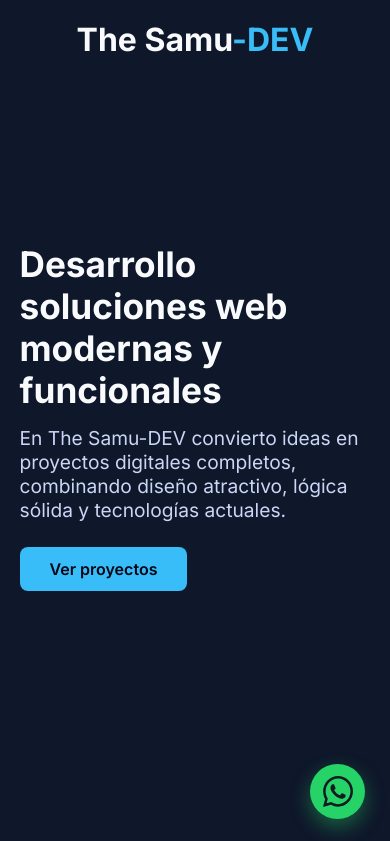
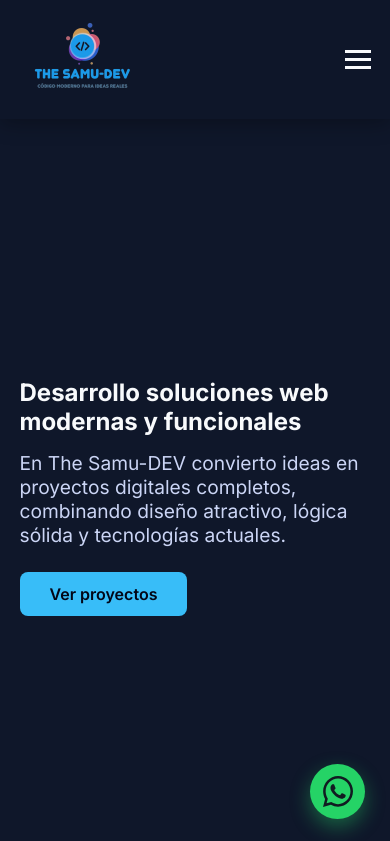
Before and after one commit to samueelito/thesamu-dev, a plain HTML site: page index.html in a window 390 px wide. Shown: the top 841 px of the page. Drawn offline with Linux system fonts and the light colour scheme.

Commit message:
Add files via upload

```diff
--- a/assets/css/styles.css
+++ b/assets/css/styles.css
@@ -22,6 +22,7 @@ body {
 
 .header {
     padding: 20px 0;
+    transition: box-shadow 0.3s ease, background 0.3s ease;
 }
 
 .header .container {
@@ -30,8 +31,19 @@ body {
     align-items: center;
 }
 
-.logo span {
-    color: #38bdf8;
+.logo img {
+    height: 75px;
+    width: auto;
+    transition: transform 0.3s ease, filter 0.3s ease;
+}
+
+.logo img:hover {
+    transform: scale(1.08);
+    filter: drop-shadow(0 6px 12px rgba(56, 189, 248, 0.6));
+}
+
+.logo-animate {
+    animation-delay: 0.3s;
 }
 
 nav a {
@@ -44,6 +56,7 @@ nav a {
     min-height: 80vh;
     display: flex;
     align-items: center;
+    padding-top: 80px;
 }
 
 .hero h2 {
@@ -139,21 +152,29 @@ nav a {
 
 @media (max-width: 768px) {
 
+    .menu-toggle {
+        display: block;
+    }
+
     .header .container {
+        flex-direction: row;
+    }
+
+    .nav {
+        position: absolute;
+        top: 90px;
+        right: 20px;
+        background: #020617;
+        border-radius: 12px;
+        padding: 20px;
+        display: none;
         flex-direction: column;
         gap: 15px;
+        box-shadow: 0 10px 30px rgba(0,0,0,0.4);
     }
 
-    nav {
-        display: none;
-    }
-
-    .hero h2 {
-        font-size: 2.2rem;
-    }
-
-    .cards {
-        flex-direction: column;
+    .nav.active {
+        display: flex;
     }
 }
 
@@ -193,3 +214,70 @@ nav a {
 .whatsapp-btn:hover {
     transform: scale(1.1);
 }
+
+.logo-animate {
+    opacity: 0;
+    transform: translateY(-15px);
+    animation: logoFade 1s ease forwards;
+}
+
+@keyframes logoFade {
+    to {
+        opacity: 1;
+        transform: translateY(0);
+    }
+}
+
+.sticky {
+    position: sticky;
+    top: 0;
+    z-index: 1000;
+    background: rgba(15, 23, 42, 0.9);
+    backdrop-filter: blur(10px);
+    box-shadow: 0 4px 20px rgba(0, 0, 0, 0.3);
+}
+
+.menu-toggle {
+    display: none;
+    background: none;
+    border: none;
+    cursor: pointer;
+}
+
+.menu-toggle span {
+    display: block;
+    width: 26px;
+    height: 3px;
+    background: #f8fafc;
+    margin: 5px 0;
+    transition: 0.3s ease;
+}
+
+
+@media (max-width: 768px) {
+
+    .menu-toggle {
+        display: block;
+        z-index: 1100;
+    }
+
+    .logo {
+        z-index: 1100;
+    }
+
+    .nav {
+        z-index: 1000;
+    }
+}
+
+.menu-toggle.active span:nth-child(1) {
+    transform: rotate(45deg) translate(5px, 6px);
+}
+
+.menu-toggle.active span:nth-child(2) {
+    opacity: 0;
+}
+
+.menu-toggle.active span:nth-child(3) {
+    transform: rotate(-45deg) translate(6px, -6px);
+}
--- a/assets/js/main.js
+++ b/assets/js/main.js
@@ -0,0 +1,24 @@
+document.addEventListener('DOMContentLoaded', () => {
+    const toggle = document.querySelector('.menu-toggle');
+    const nav = document.querySelector('.nav');
+
+    if (!toggle || !nav) return;
+
+    toggle.addEventListener('click', () => {
+        nav.classList.toggle('active');
+        toggle.classList.toggle('active');
+    });
+
+    document.querySelectorAll('.nav a').forEach(link => {
+        link.addEventListener('click', () => {
+            nav.classList.remove('active');
+            toggle.classList.remove('active');
+        });
+    });
+
+    window.addEventListener('scroll', () => {
+        nav.classList.remove('active');
+        toggle.classList.remove('active');
+    });
+
+});
--- a/index.html
+++ b/index.html
@@ -4,25 +4,64 @@
         <meta charset="UTF-8">
         <title>The Samu-DEV</title>
 
+        <link rel="preconnect" href="https://fonts.googleapis.com">
+        <link rel="preconnect" href="https://fonts.gstatic.com" crossorigin>
         <link href="https://fonts.googleapis.com/css2?family=Inter:wght@300;400;600;700&display=swap" rel="stylesheet">
         <link rel="stylesheet" href="assets/css/styles.css">
+        <meta name="description" content="TheSamu-DEV | Desarrollador Web especializado en HTML, CSS, PHP y Laravel. Portafolio personal.">
+        <!-- Open Graph -->
+        <meta property="og:title" content="TheSamu-DEV | Desarrollador Web">
+        <meta property="og:description" content="Desarrollador Web especializado en HTML, CSS, PHP y Laravel. Portafolio y proyectos reales.">
+        <meta property="og:image" content="https://samueelito.github.io/thesamu-dev/assets/img/og-image.jpg">
+        <meta property="og:url" content="https://samueelito.github.io/thesamu-dev/">
+        <meta property="og:type" content="website">
+        <meta property="og:site_name" content="TheSamu-DEV">
+
+        <!-- Twitter -->
+        <meta name="twitter:card" content="summary_large_image">
+        <meta name="twitter:title" content="TheSamu-DEV | Desarrollador Web">
+        <meta name="twitter:description" content="Portafolio profesional de TheSamu-DEV. Desarrollo web moderno con PHP y Laravel.">
+        <meta name="twitter:image" content="https://samueelito.github.io/thesamu-dev/assets/img/og-image.jpg">
+
+        <meta name="keywords" content="desarrollador web, PHP, Laravel, HTML, CSS, Ecuador">
+        <meta name="author" content="TheSamu-DEV">
+        <meta name="viewport" content="width=device-width, initial-scale=1.0">
+        <link rel="icon" href="favicon.ico">
+        <meta name="robots" content="index, follow">
+
+
     </head>
     <body>
 
-        <header class="header">
+        <header class="header sticky">
             <div class="container">
-                <h1 class="logo">The Samu<span>-DEV</span></h1>
-                <nav>
+                <a href="#inicio" class="logo logo-animate">
+                    <img
+                    src="assets/img/logo-sin-fondo-slogan.png"
+                    alt="Logo TheSamu-DEV desarrollador web"
+                    width="180"
+                    height="75"
+                    >
+
+                </a>
+
+                <nav class="nav">
                     <a href="#sobre">Sobre mí</a>
                     <a href="#proyectos">Proyectos</a>
                     <a href="#contacto">Contacto</a>
                 </nav>
+
+                <button class="menu-toggle" aria-label="Abrir menú">
+                    <span></span>
+                    <span></span>
+                    <span></span>
+                </button>
             </div>
         </header>
 
-        <section class="hero fade-up">
+        <section class="hero fade-up" id="inicio">
             <div class="container">
-                <h2>Desarrollo soluciones web modernas y funcionales</h2>
+                <h1>Desarrollo soluciones web modernas y funcionales</h1>
                 <p>
                     En The Samu-DEV convierto ideas en proyectos digitales completos, combinando diseño atractivo, lógica sólida y tecnologías actuales.
                 </p>
@@ -94,6 +133,8 @@
             <img src="assets/img/whatsapp.svg" alt="WhatsApp">
         </a>
 
+        <script src="assets/js/main.js" defer></script>
+
 
     </body>
 </html>
```
Also changed, not shown: sitemap.xml (added, +7 -0 lines), assets/img/favicon.ico (added), assets/img/logo-sin-fondo-slogan.png (added), assets/img/logo-sin-fondo.png (added), assets/img/logo.png (added), favicon.ico (added), robots.txt (added), 2 other files.
